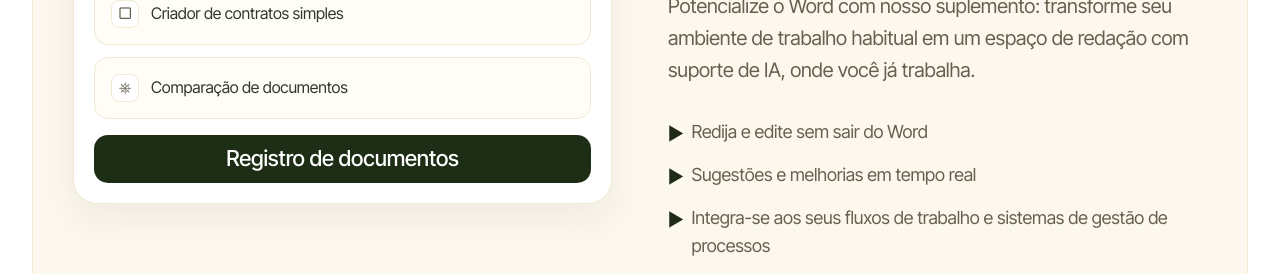
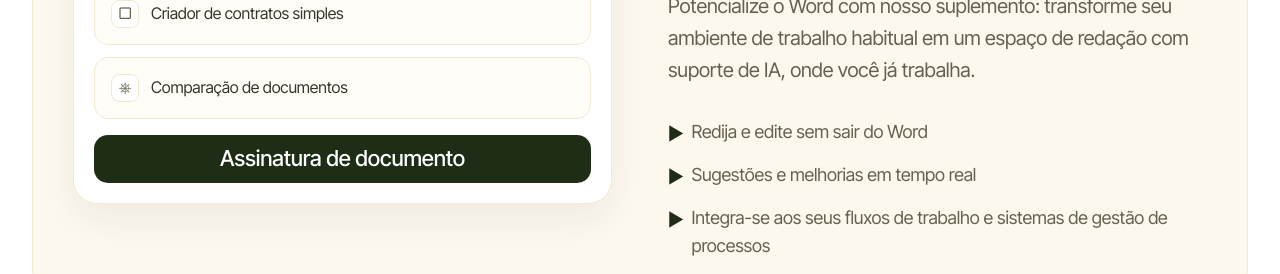
Before and after one commit to marciorosa/pequi, a Next.js app: page /assistant in a window 1280 px wide. Shown: the part 2360-2634 px from the top of the page. Built offline with nearby package versions, Linux system fonts and the light colour scheme; no server answers; a web font is replaced by a local one.

Commit message:
Infos Font

```diff
--- a/app/assistant/AssistantExperience.tsx
+++ b/app/assistant/AssistantExperience.tsx
@@ -180,7 +180,7 @@ export default function AssistantExperience() {
                       ))}
                     </div>
                     <div className="mt-4 inline-flex h-12 w-full items-center justify-center rounded-[0.875rem] bg-cerrado-900 px-4 text-[1.25rem] font-medium leading-[1.1rem] text-white sm:text-[1.375rem]">
-                      Registro de documentos
+                      Assinatura de documento
                     </div>
                   </div>
                 </div>
```
